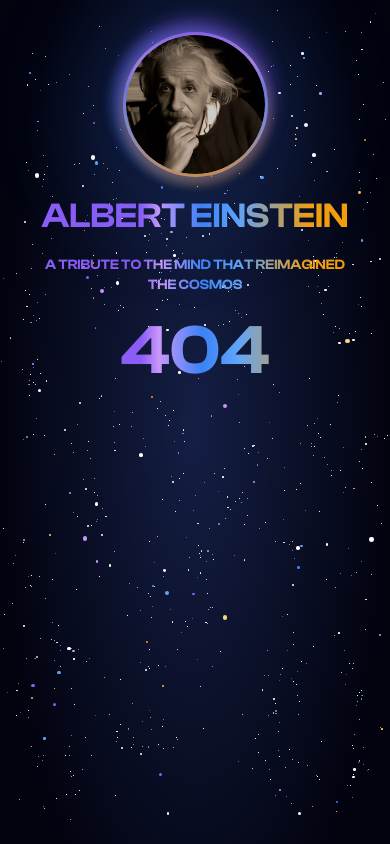
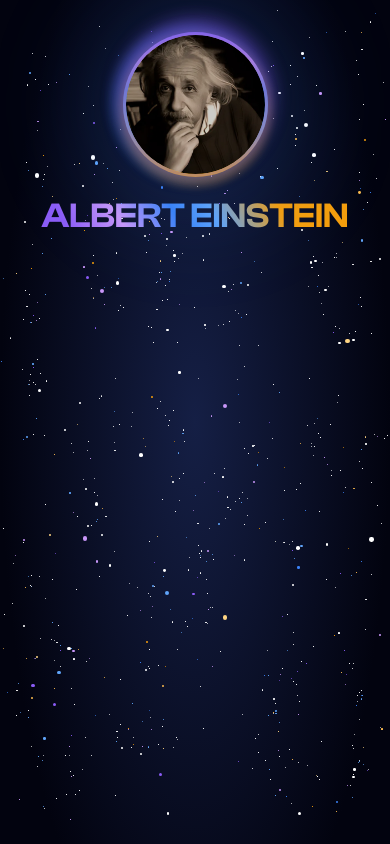
Before and after one commit to pedromst2000/Einstein-Tribute-Page, a React (Vite) app: page / in a window 390 px wide. Before the commit this address had no page. Built offline with nearby package versions, Linux system fonts and the light colour scheme.

Commit message:
feat: add responsive display gradient queries (#29)

```diff
--- a/src/sections/Hero/Hero.tsx
+++ b/src/sections/Hero/Hero.tsx
@@ -7,11 +7,6 @@
     <div className="flex flex-col items-center justify-center w-full gap-2 2xs:gap-3 xs:gap-4 py-4 2xs:py-6 xs:py-8">
       <Avatar />
       <Display content="ALBERT EINSTEIN" variant="main" />
-      <Display
-        content="A TRIBUTE TO THE MIND THAT REIMAGINED THE COSMOS"
-        variant="secondary"
-      />
-      <Display content="404" variant="tertiary" />
     </div>
   );
 };
--- a/src/styles/global.css
+++ b/src/styles/global.css
@@ -148,6 +148,8 @@
     border-radius: 50%;
   }
 
+  /* Display Gradient */
+
   .display-gradient {
     background: linear-gradient(
       to right,
@@ -161,198 +163,117 @@
     color: transparent;
   }
 
-  /* Display Gradient - Single responsive gradient for all variants */
-
-  /* Horizontal right-aligned gradient with proportional color stops */
+  /* xs: 320px - Small phones */
   @media (width >= 320px) {
     .display-gradient {
       background: linear-gradient(
-        to right,
-        var(--color-violet-600) 35%,
-        var(--color-violet-400) 40%,
-        var(--color-blue-500) 52%,
-        var(--color-blue-400) 62%,
-        var(--color-amber-500) 82%
+        60deg,
+        var(--color-violet-600) 15%,
+        var(--color-violet-400) 30%,
+        var(--color-blue-500) 45%,
+        var(--color-blue-400) 60%,
+        var(--color-amber-500) 75%
+      );
+      background-clip: text;
+      color: transparent;
+      background-size: 98% auto;
+    }
+  }
+
+  /* sm: 375px - Modern iPhones and Android phones */
+  @media (width >= 375px) {
+    .display-gradient {
+      background: linear-gradient(
+        60deg,
+        var(--color-violet-600) 15%,
+        var(--color-violet-400) 30%,
+        var(--color-blue-500) 45%,
+        var(--color-blue-400) 55%,
+        var(--color-amber-500) 73%
       );
       background-clip: text;
       color: transparent;
     }
   }
 
-  @media (width >= 375px) {
+  /* md-sm: 425px - Large phones */
+  @media (width >= 425px) {
     .display-gradient {
       background: linear-gradient(
-        to right,
-        var(--color-violet-600) 35%,
-        var(--color-violet-400) 40%,
-        var(--color-blue-500) 52%,
-        var(--color-blue-400) 62%,
-        var(--color-amber-500) 82%
+        60deg,
+        var(--color-violet-600) 15%,
+        var(--color-violet-400) 33%,
+        var(--color-blue-500) 45%,
+        var(--color-blue-400) 55%,
+        var(--color-amber-500) 73%
       );
       background-clip: text;
       color: transparent;
     }
   }
 
-  @media (width >= 425px) {
+  /* sm-lg: 600px | sm-md: 768px | md-lg: 820px - Tablets (portrait) */
+  @media (width >= 600px), (width >= 768px), (width >= 820px) {
     .display-gradient {
       background: linear-gradient(
-        to right,
-        var(--color-violet-600) 35%,
-        var(--color-violet-400) 40%,
-        var(--color-blue-500) 52%,
-        var(--color-blue-400) 62%,
-        var(--color-amber-500) 82%
+        60deg,
+        var(--color-violet-600) 15%,
+        var(--color-violet-400) 33%,
+        var(--color-blue-500) 45%,
+        var(--color-blue-400) 55%,
+        var(--color-amber-500) 65%
       );
       background-clip: text;
       color: transparent;
     }
   }
 
-  @media (width >= 600px) {
+  /* lg: 1024px - Tablets (landscape), small laptops */
+  @media (width >= 1024px) {
     .display-gradient {
       background: linear-gradient(
-        to right,
-        var(--color-violet-600) 34%,
+        60deg,
+        var(--color-violet-600) 15%,
         var(--color-violet-400) 39%,
-        var(--color-blue-500) 52%,
-        var(--color-blue-400) 62%,
-        var(--color-amber-500) 83%
+        var(--color-blue-500) 45%,
+        var(--color-blue-400) 50%,
+        var(--color-amber-500) 65%
       );
       background-clip: text;
       color: transparent;
     }
   }
 
-  @media (width >= 768px) {
+  /* xl: 1280px - Standard desktop/laptop layouts */
+  @media (width >= 1280px) {
     .display-gradient {
       background: linear-gradient(
-        to right,
-        var(--color-violet-600) 32%,
-        var(--color-violet-400) 37%,
-        var(--color-blue-500) 51%,
-        var(--color-blue-400) 63%,
-        var(--color-amber-500) 85%
+        60deg,
+        var(--color-violet-600) 15%,
+        var(--color-violet-400) 40%,
+        var(--color-blue-500) 45%,
+        var(--color-blue-400) 50%,
+        var(--color-amber-500) 63%
       );
       background-clip: text;
       color: transparent;
     }
   }
 
-  @media (width >= 820px) {
+  /* 2xl: 1440px | 3xl: 1920px | 4xl: 2560px | 4xl-5xl: 3200px | 5xl: 3840px - Large screens (laptops, monitors, 4K) */
+  @media (width >= 1440px),
+    (width >= 1920px),
+    (width >= 2560px),
+    (width >= 3200px),
+    (width >= 3840px) {
     .display-gradient {
       background: linear-gradient(
-        to right,
-        var(--color-violet-600) 32%,
-        var(--color-violet-400) 37%,
-        var(--color-blue-500) 51%,
-        var(--color-blue-400) 63%,
-        var(--color-amber-500) 85%
-      );
-      background-clip: text;
-      color: transparent;
-    }
-  }
-
-  @media (width >= 1024px) {
-    .display-gradient {
-      background: linear-gradient(
-        to right,
-        var(--color-violet-600) 31%,
-        var(--color-violet-400) 36%,
-        var(--color-blue-500) 50%,
-        var(--color-blue-400) 64%,
-        var(--color-amber-500) 86%
-      );
-      background-clip: text;
-      color: transparent;
-    }
-  }
-
-  @media (width >= 1280px) {
-    .display-gradient {
-      background: linear-gradient(
-        to right,
-        var(--color-violet-600) 29%,
-        var(--color-violet-400) 35%,
-        var(--color-blue-500) 50%,
-        var(--color-blue-400) 65%,
-        var(--color-amber-500) 88%
-      );
-      background-clip: text;
-      color: transparent;
-    }
-  }
-
-  @media (width >= 1440px) {
-    .display-gradient {
-      background: linear-gradient(
-        to right,
-        var(--color-violet-600) 28%,
-        var(--color-violet-400) 34%,
-        var(--color-blue-500) 50%,
-        var(--color-blue-400) 66%,
-        var(--color-amber-500) 89%
-      );
-      background-clip: text;
-      color: transparent;
-    }
-  }
-
-  @media (width >= 1920px) {
-    .display-gradient {
-      background: linear-gradient(
-        to right,
-        var(--color-violet-600) 25%,
-        var(--color-violet-400) 32%,
-        var(--color-blue-500) 50%,
-        var(--color-blue-400) 68%,
-        var(--color-amber-500) 92%
-      );
-      background-clip: text;
-      color: transparent;
-    }
-  }
-
-  @media (width >= 2560px) {
-    .display-gradient {
-      background: linear-gradient(
-        to right,
-        var(--color-violet-600) 21%,
-        var(--color-violet-400) 30%,
-        var(--color-blue-500) 50%,
-        var(--color-blue-400) 70%,
-        var(--color-amber-500) 96%
-      );
-      background-clip: text;
-      color: transparent;
-    }
-  }
-
-  @media (width >= 3200px) {
-    .display-gradient {
-      background: linear-gradient(
-        to right,
-        var(--color-violet-600) 17%,
-        var(--color-violet-400) 28%,
-        var(--color-blue-500) 50%,
-        var(--color-blue-400) 73%,
-        var(--color-amber-500) 100%
-      );
-      background-clip: text;
-      color: transparent;
-    }
-  }
-
-  @media (width >= 3840px) {
-    .display-gradient {
-      background: linear-gradient(
-        to right,
-        var(--color-violet-600) 13%,
-        var(--color-violet-400) 25%,
-        var(--color-blue-500) 50%,
-        var(--color-blue-400) 75%,
-        var(--color-amber-500) 100%
+        60deg,
+        var(--color-violet-600) 15%,
+        var(--color-violet-400) 43%,
+        var(--color-blue-500) 48%,
+        var(--color-blue-400) 50%,
+        var(--color-amber-500) 60%
       );
       background-clip: text;
       color: transparent;
```
